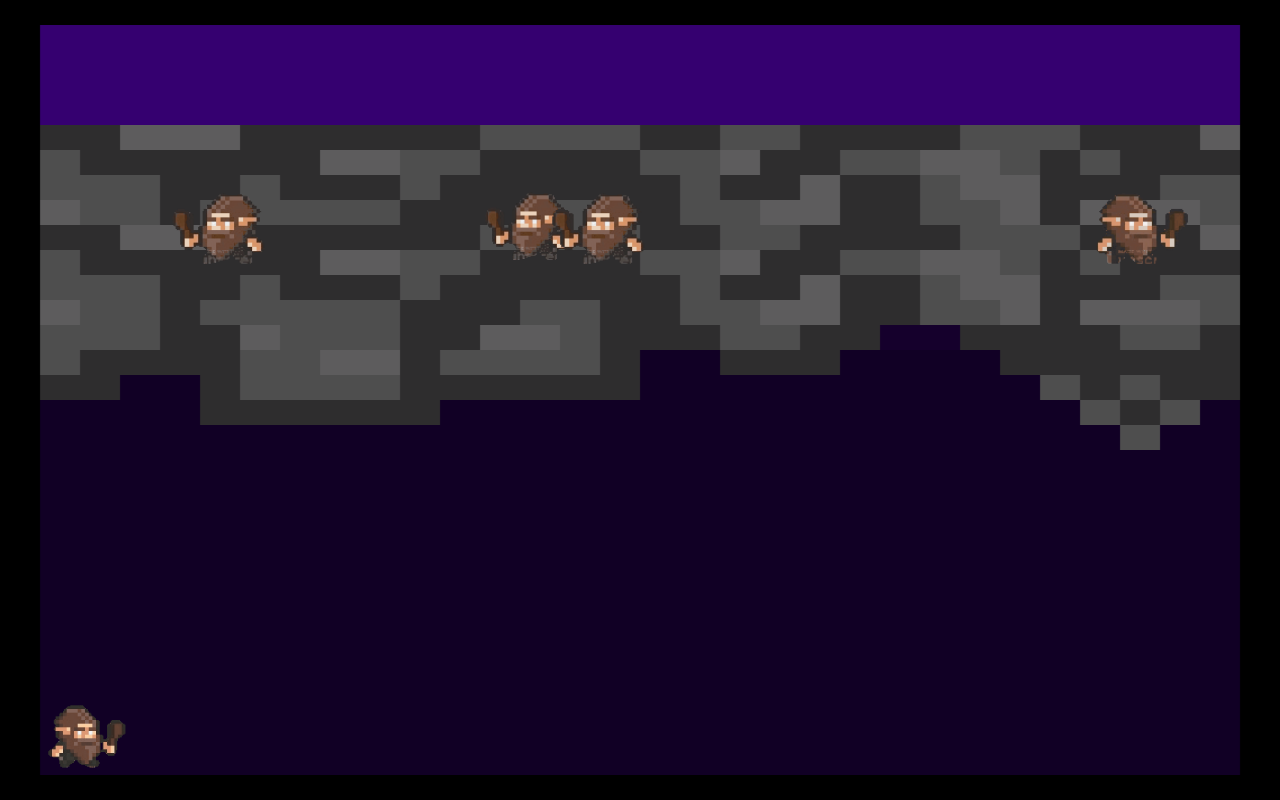
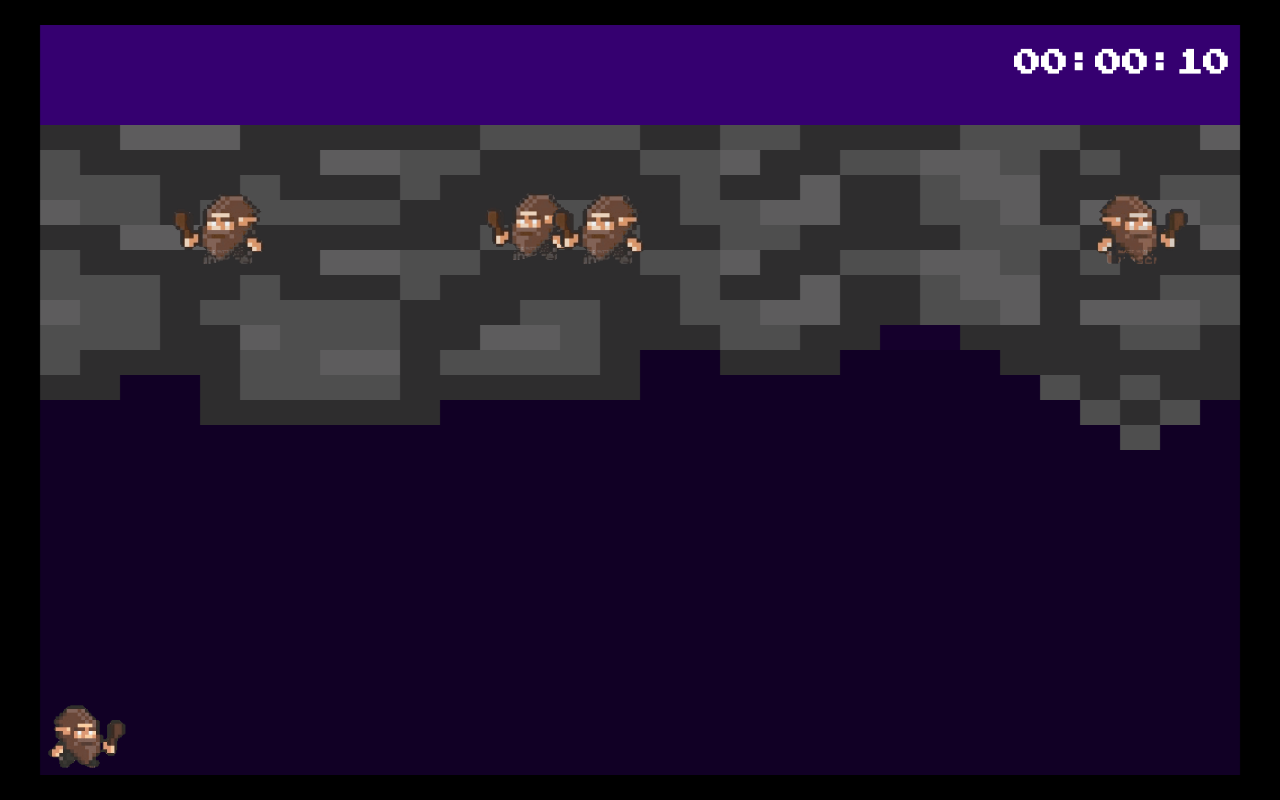
Before and after one commit to HenriqueCole/react-to-survive, a React (Vite) app in the folder react-to-survive/: page /phase-three in a window 1280 px wide. Built offline with nearby package versions, Linux system fonts and the light colour scheme.

Commit message:
timer in phases

```diff
--- a/react-to-survive/src/Pages/Scenary2Page/index.jsx
+++ b/react-to-survive/src/Pages/Scenary2Page/index.jsx
@@ -1,6 +1,8 @@
 import backgroundImg from "../../assets/Scenaries/scenary2.png";
 
 import { Link } from "react-router-dom";
+
+import Timer from "../../components/timer";
 
 import useSound from "use-sound";
 import { useState, useEffect } from "react";
@@ -236,6 +238,7 @@ export default function Scenary1Page() {
     <div className="Scenary2PageContainer" onKeyDown={(e) => handleKeySide(e)}>
       <div className="ContainerBackgroundImage">
         <img className="backgroundImage" src={backgroundImg} alt="" />
+        <Timer />
         <div className="containerEnemies">
           {getArrows(posEnemie1)}
           <img
--- a/react-to-survive/src/Pages/Scenary3Page/index.jsx
+++ b/react-to-survive/src/Pages/Scenary3Page/index.jsx
@@ -1,6 +1,8 @@
 import backgroundImg from "../../assets/Scenaries/scenary3.png";
 
 import { Link } from "react-router-dom";
+
+import Timer from "../../components/timer";
 
 import useSound from "use-sound";
 import { useState, useEffect } from "react";
@@ -236,6 +238,7 @@ export default function Scenary1Page() {
     <div className="Scenary3PageContainer" onKeyDown={(e) => handleKeySide(e)}>
       <div className="ContainerBackgroundImage">
         <img className="backgroundImage" src={backgroundImg} alt="" />
+        <Timer />
         <div className="containerEnemies">
           {getArrows(posEnemie1)}
           <img
```
